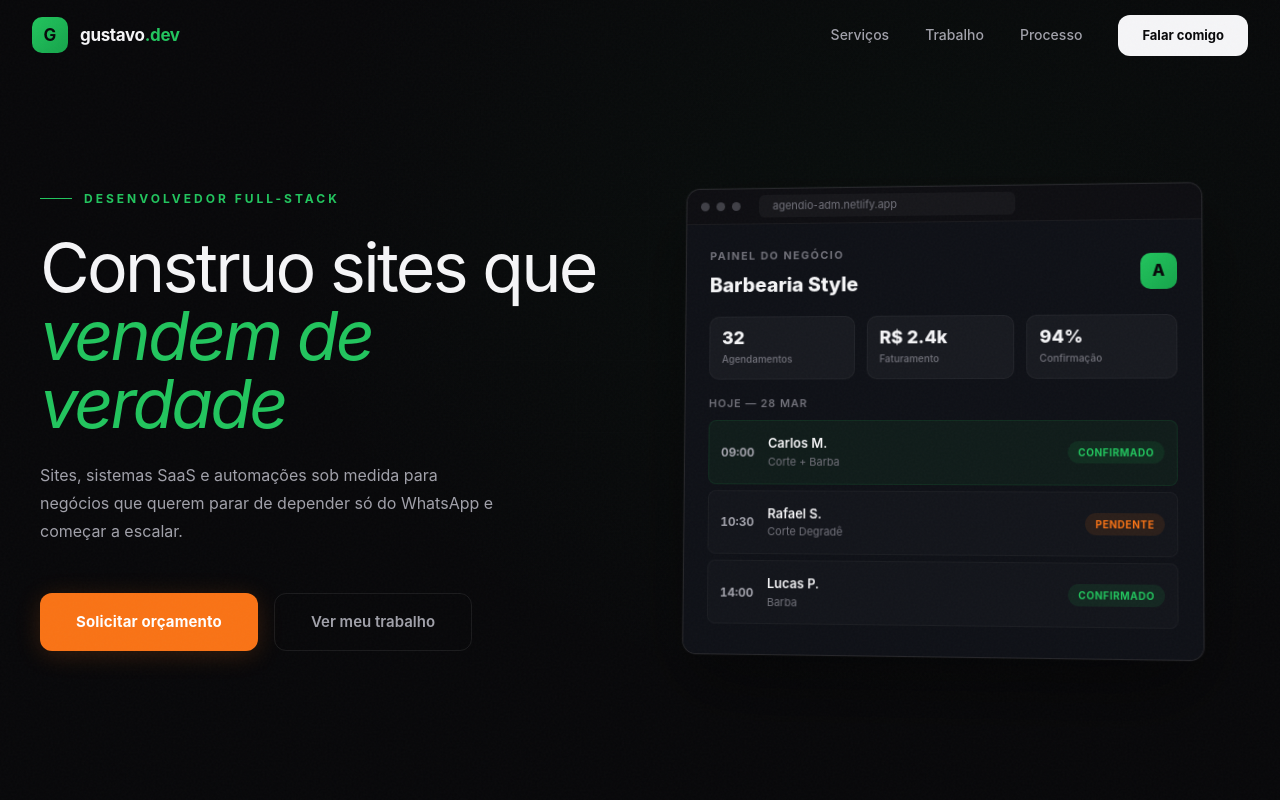
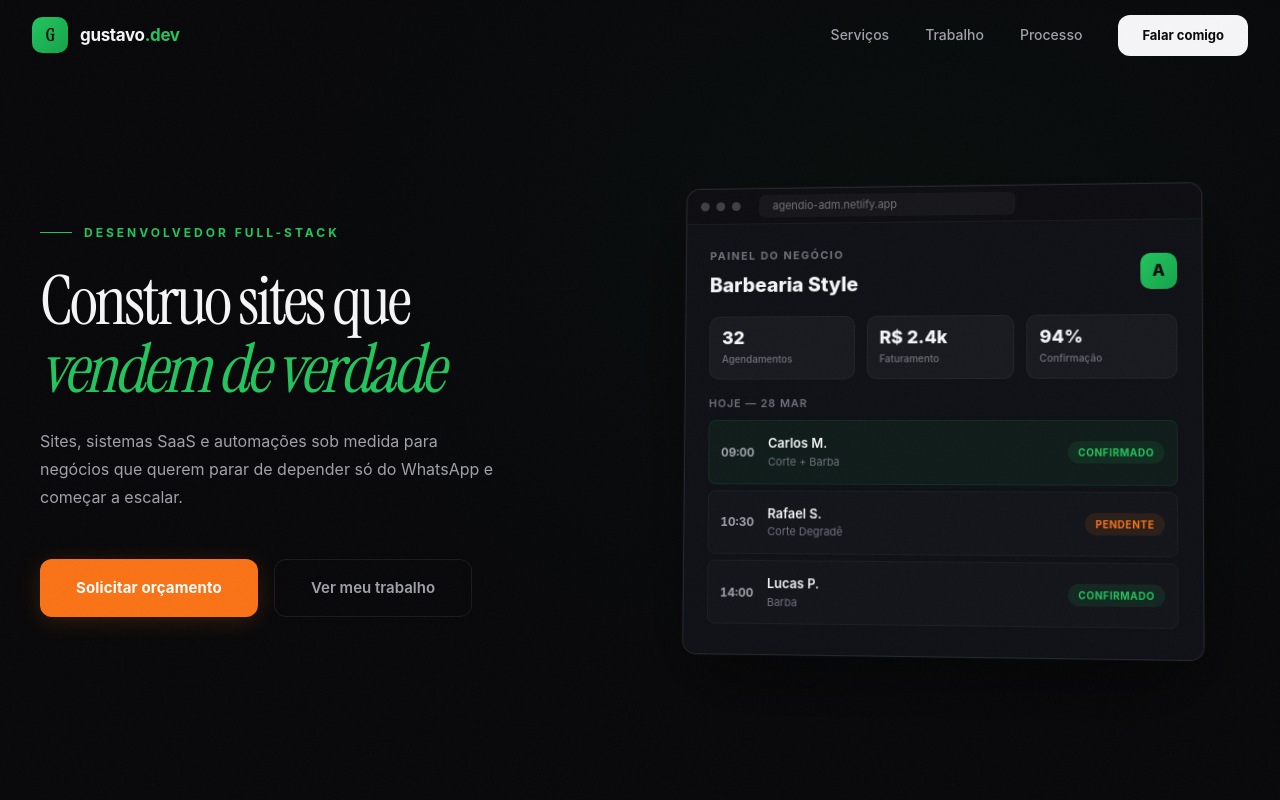
Before and after one commit to Gustavo-droop/Meu-Portifolio, a Next.js app: page / in a window 1280 px wide. Shown: the top 800 px of the page. Built offline with nearby package versions, Linux system fonts and the light colour scheme.

Commit message:
Update layout.jsx

```diff
--- a/app/layout.jsx
+++ b/app/layout.jsx
@@ -1,4 +1,13 @@
 import "./globals.css";
+import { Instrument_Serif } from "next/font/google";
+
+const instrumentSerif = Instrument_Serif({
+  subsets: ["latin"],
+  weight: "400",
+  style: ["normal", "italic"],
+  variable: "--font-display",
+  display: "swap",
+});
 
 export const metadata = {
   title: "gustavo.dev — Sites e Sistemas que Vendem por Você",
@@ -8,7 +17,7 @@ export const metadata = {
 
 export default function RootLayout({ children }) {
   return (
-    <html lang="pt-BR">
+    <html lang="pt-BR" className={instrumentSerif.variable}>
       <body className="grain">{children}</body>
     </html>
   );
```
